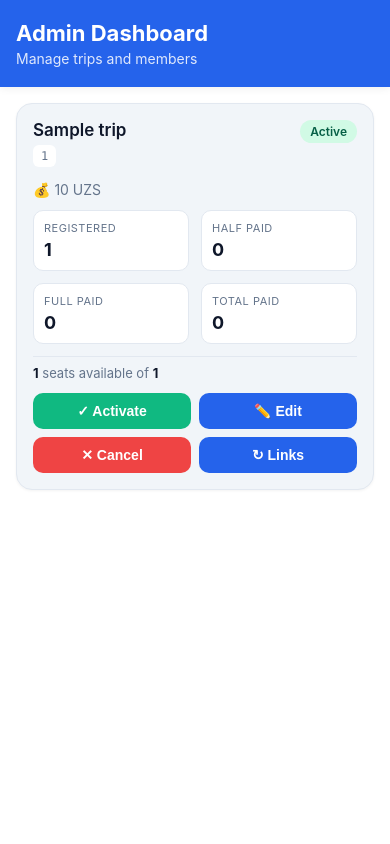
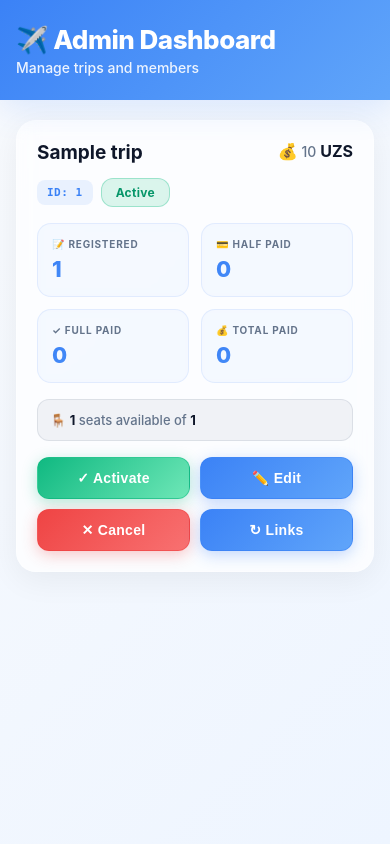
Before and after one commit to burkhon-n/Travel-Bot, a FastAPI app: page /admin in a window 390 px wide. Run offline with FastAPI, Linux system fonts and the light colour scheme; tables that the repository leaves empty hold one stand-in row (values such as "Sample post"); parts of the project's set-up code (start-up, migrations or seed data) failed here and were passed over; some libraries are stand-ins or nearby versions.

Commit message:
Refactor admin dashboard styles for improved aesthetics and responsiveness

```diff
--- a/templates/admin_dashboard.html
+++ b/templates/admin_dashboard.html
@@ -11,28 +11,34 @@
 
     :root {
       /* Force light theme regardless of Telegram or OS theme */
-      --tg-theme-bg-color: #ffffff !important;
+      --tg-theme-bg-color: #f8fafd !important;
       --tg-theme-text-color: #0f172a !important;
       --tg-theme-hint-color: #64748b !important;
-      --tg-theme-link-color: #2563eb !important;
-      --tg-theme-button-color: #2563eb !important;
+      --tg-theme-link-color: #3b82f6 !important;
+      --tg-theme-button-color: #3b82f6 !important;
       --tg-theme-button-text-color: #ffffff !important;
       --tg-theme-secondary-bg-color: #f1f5f9 !important;
 
-      --primary: #2563eb;
+      --primary: #3b82f6;
+      --primary-light: #60a5fa;
       --success: #10b981;
+      --success-light: #6ee7b7;
       --warning: #f59e0b;
+      --warning-light: #fbbf24;
       --danger: #ef4444;
-      --bg: #f8fafc;
+      --danger-light: #f87171;
+      --bg: #f8fafd;
       --surface: #ffffff;
       --text: #0f172a;
       --text-muted: #64748b;
       --border: #e2e8f0;
+      --glass-bg: rgba(255, 255, 255, 0.7);
+      --glass-border: rgba(255, 255, 255, 0.3);
     }
 
     body {
-      font-family: -apple-system, BlinkMacSystemFont, 'Segoe UI', Roboto, sans-serif;
-      background: var(--tg-theme-bg-color, var(--bg));
+      font-family: -apple-system, BlinkMacSystemFont, 'Segoe UI', Roboto, 'Helvetica Neue', sans-serif;
+      background: linear-gradient(135deg, var(--bg) 0%, #eef5ff 100%);
       color: var(--tg-theme-text-color, var(--text));
       min-height: 100vh;
       padding: 0;
@@ -42,39 +48,50 @@
     }
 
     .header {
-      background: var(--tg-theme-button-color, var(--primary));
+      background: linear-gradient(135deg, var(--primary) 0%, var(--primary-light) 100%);
       color: var(--tg-theme-button-text-color, #fff);
-      padding: 20px 16px;
+      padding: 24px 16px;
       position: sticky;
       top: 0;
       z-index: 100;
-      box-shadow: 0 2px 8px rgba(0,0,0,0.06);
+      box-shadow: 0 8px 32px rgba(59, 130, 246, 0.15);
+      backdrop-filter: blur(10px);
     }
 
     .header h1 {
-      font-size: 22px;
-      font-weight: 700;
+      font-size: 26px;
+      font-weight: 800;
       margin-bottom: 4px;
+      letter-spacing: -0.5px;
     }
 
     .header p {
       font-size: 14px;
-      opacity: 0.85;
+      opacity: 0.9;
+      font-weight: 500;
     }
 
     .container {
-      padding: 16px;
+      padding: 20px 16px;
       max-width: 100%;
+      padding-bottom: 40px;
     }
 
     .trip-card {
-      background: var(--tg-theme-secondary-bg-color, var(--surface));
-      border-radius: 16px;
-      padding: 16px;
-      margin-bottom: 12px;
-      box-shadow: 0 1px 3px rgba(0,0,0,0.05);
-      transition: transform 0.2s, box-shadow 0.2s;
-      border: 1px solid var(--border);
+      background: var(--glass-bg);
+      backdrop-filter: blur(10px);
+      border-radius: 20px;
+      padding: 20px;
+      margin-bottom: 16px;
+      box-shadow: 0 8px 32px rgba(0, 0, 0, 0.06);
+      border: 1.5px solid var(--glass-border);
+      transition: all 0.3s cubic-bezier(0.4, 0, 0.2, 1);
+    }
+
+    .trip-card:hover {
+      transform: translateY(-4px);
+      box-shadow: 0 12px 48px rgba(0, 0, 0, 0.1);
+      border-color: rgba(255, 255, 255, 0.5);
     }
 
     .trip-card:active {
@@ -85,104 +102,153 @@
       display: flex;
       justify-content: space-between;
       align-items: start;
-      margin-bottom: 12px;
+      margin-bottom: 16px;
+      gap: 12px;
     }
 
     .trip-name {
-      font-size: 17px;
-      font-weight: 600;
+      font-size: 19px;
+      font-weight: 700;
       color: var(--tg-theme-text-color, var(--text));
-      margin-bottom: 4px;
+      margin-bottom: 6px;
     }
 
     .trip-name a {
       color: inherit;
       text-decoration: none;
+      transition: color 0.2s;
+    }
+
+    .trip-name a:hover {
+      color: var(--primary);
+    }
+
+    .trip-meta {
+      display: flex;
+      flex-direction: column;
+      gap: 8px;
+    }
+
+    .group-id {
+      font-family: 'SF Mono', Monaco, monospace;
+      font-size: 11px;
+      background: rgba(59, 130, 246, 0.1);
+      padding: 6px 10px;
+      border-radius: 8px;
+      color: var(--primary);
+      display: inline-block;
+      font-weight: 600;
+      letter-spacing: 0.5px;
+    }
+
+    .trip-price {
+      font-size: 16px;
+      font-weight: 700;
+      color: var(--text);
+    }
+
+    .trip-price span {
+      color: var(--text-muted);
+      font-size: 14px;
+      font-weight: 500;
     }
 
     .badge {
       display: inline-flex;
       align-items: center;
-      padding: 4px 10px;
+      padding: 6px 14px;
       border-radius: 12px;
       font-size: 12px;
-      font-weight: 600;
+      font-weight: 700;
       text-transform: capitalize;
+      backdrop-filter: blur(8px);
+      letter-spacing: 0.3px;
     }
 
     .badge-active {
-      background: #d1fae5;
-      color: #065f46;
+      background: rgba(16, 185, 129, 0.15);
+      color: #059669;
+      border: 1px solid rgba(16, 185, 129, 0.3);
     }
 
     .badge-closed {
-      background: #fee2e2;
-      color: #991b1b;
+      background: rgba(239, 68, 68, 0.15);
+      color: #dc2626;
+      border: 1px solid rgba(239, 68, 68, 0.3);
     }
 
     .badge-cancelled {
-      background: #f3f4f6;
-      color: #374151;
+      background: rgba(107, 114, 128, 0.15);
+      color: #4b5563;
+      border: 1px solid rgba(107, 114, 128, 0.3);
     }
 
     .trip-stats {
       display: grid;
       grid-template-columns: repeat(2, 1fr);
       gap: 12px;
-      margin-bottom: 12px;
+      margin-bottom: 16px;
     }
 
     .stat-item {
-      background: var(--tg-theme-bg-color, #fff);
-      padding: 10px;
-      border-radius: 10px;
-      border: 1px solid var(--border);
+      background: rgba(59, 130, 246, 0.05);
+      padding: 14px;
+      border-radius: 14px;
+      border: 1px solid rgba(59, 130, 246, 0.1);
+      transition: all 0.2s;
+      backdrop-filter: blur(4px);
+    }
+
+    .stat-item:hover {
+      background: rgba(59, 130, 246, 0.08);
+      border-color: rgba(59, 130, 246, 0.2);
     }
 
     .stat-label {
-      font-size: 11px;
+      font-size: 10px;
       color: var(--tg-theme-hint-color, var(--text-muted));
       text-transform: uppercase;
-      letter-spacing: 0.5px;
-      margin-bottom: 4px;
+      letter-spacing: 0.8px;
+      margin-bottom: 6px;
+      font-weight: 700;
     }
 
     .stat-value {
-      font-size: 18px;
-      font-weight: 700;
-      color: var(--tg-theme-text-color, var(--text));
-    }
-
-    .group-id {
-      font-family: 'SF Mono', Monaco, monospace;
-      font-size: 12px;
-      background: var(--tg-theme-bg-color, #f1f5f9);
-      padding: 4px 8px;
-      border-radius: 6px;
-      color: var(--tg-theme-hint-color, var(--text-muted));
-      display: inline-block;
-      margin-bottom: 8px;
+      font-size: 22px;
+      font-weight: 800;
+      background: linear-gradient(135deg, var(--primary) 0%, var(--primary-light) 100%);
+      -webkit-background-clip: text;
+      -webkit-text-fill-color: transparent;
+      background-clip: text;
     }
 
     .action-grid {
       display: grid;
       grid-template-columns: repeat(2, 1fr);
-      gap: 8px;
+      gap: 10px;
     }
 
     .btn {
-      padding: 10px 14px;
-      border-radius: 10px;
+      padding: 12px 14px;
+      border-radius: 12px;
       font-size: 14px;
-      font-weight: 600;
+      font-weight: 700;
       border: none;
       cursor: pointer;
-      transition: all 0.2s;
+      transition: all 0.3s cubic-bezier(0.4, 0, 0.2, 1);
       text-align: center;
       display: flex;
       align-items: center;
       justify-content: center;
       gap: 6px;
+      letter-spacing: 0.3px;
+      text-transform: capitalize;
+      backdrop-filter: blur(4px);
+    }
+
+    .btn:hover {
+      transform: translateY(-2px);
+      box-shadow: 0 6px 20px rgba(0, 0, 0, 0.1);
     }
 
     .btn:active {
@@ -190,78 +256,125 @@
     }
 
     .btn-primary {
-      background: var(--tg-theme-button-color, var(--primary));
+      background: linear-gradient(135deg, var(--primary) 0%, var(--primary-light) 100%);
       color: var(--tg-theme-button-text-color, #fff);
+      box-shadow: 0 4px 15px rgba(59, 130, 246, 0.3);
+      border: 1px solid rgba(59, 130, 246, 0.5);
     }
 
-    .btn-secondary {
-      background: var(--tg-theme-secondary-bg-color, #f1f5f9);
-      color: var(--tg-theme-text-color, var(--text));
-      border: 1px solid var(--border);
+    .btn-primary:hover {
+      box-shadow: 0 8px 25px rgba(59, 130, 246, 0.4);
     }
 
     .btn-success {
-      background: var(--success);
+      background: linear-gradient(135deg, var(--success) 0%, var(--success-light) 100%);
       color: #fff;
+      box-shadow: 0 4px 15px rgba(16, 185, 129, 0.3);
+      border: 1px solid rgba(16, 185, 129, 0.5);
     }
 
-    .btn-warning {
-      background: var(--warning);
-      color: #fff;
+    .btn-success:hover {
+      box-shadow: 0 8px 25px rgba(16, 185, 129, 0.4);
     }
 
     .btn-danger {
-      background: var(--danger);
+      background: linear-gradient(135deg, var(--danger) 0%, var(--danger-light) 100%);
       color: #fff;
+      box-shadow: 0 4px 15px rgba(239, 68, 68, 0.3);
+      border: 1px solid rgba(239, 68, 68, 0.5);
+    }
+
+    .btn-danger:hover {
+      box-shadow: 0 8px 25px rgba(239, 68, 68, 0.4);
+    }
+
+    .btn:disabled {
+      opacity: 0.6;
+      cursor: not-allowed;
     }
 
     .seats-info {
       font-size: 13px;
       color: var(--tg-theme-hint-color, var(--text-muted));
-      margin-top: 8px;
-      padding-top: 8px;
-      border-top: 1px solid var(--border);
+      margin-top: 12px;
+      padding: 12px;
+      border-radius: 12px;
+      background: rgba(100, 116, 139, 0.08);
+      border: 1px solid rgba(100, 116, 139, 0.15);
+      font-weight: 500;
     }
 
     .seats-info strong {
-      color: var(--tg-theme-text-color, var(--text));
+      color: var(--text);
+      font-weight: 700;
     }
 
     @keyframes fadeIn {
-      from { opacity: 0; transform: translateY(10px); }
-      to { opacity: 1; transform: translateY(0); }
+      from {
+        opacity: 0;
+        transform: translateY(12px);
+      }
+      to {
+        opacity: 1;
+        transform: translateY(0);
+      }
+    }
+
+    @keyframes slideUp {
+      from {
+        opacity: 0;
+        transform: translateY(20px);
+      }
+      to {
+        opacity: 1;
+        transform: translateY(0);
+      }
     }
 
     .trip-card {
-      animation: fadeIn 0.3s ease-out;
+      animation: slideUp 0.4s ease-out;
     }
+
+    .trip-card:nth-child(1) { animation-delay: 0.05s; }
+    .trip-card:nth-child(2) { animation-delay: 0.1s; }
+    .trip-card:nth-child(3) { animation-delay: 0.15s; }
+    .trip-card:nth-child(n+4) { animation-delay: 0.2s; }
 
     .loading {
       text-align: center;
-      padding: 40px 20px;
+      padding: 60px 20px;
       color: var(--tg-theme-hint-color, var(--text-muted));
+      font-size: 16px;
+      font-weight: 500;
     }
 
     .empty-state {
       text-align: center;
-      padding: 60px 20px;
+      padding: 80px 20px;
     }
 
     .empty-state-icon {
-      font-size: 48px;
-      margin-bottom: 12px;
-      opacity: 0.5;
+      font-size: 64px;
+      margin-bottom: 16px;
+      opacity: 0.6;
+      animation: float 3s ease-in-out infinite;
+    }
+
+    @keyframes float {
+      0%, 100% { transform: translateY(0px); }
+      50% { transform: translateY(-12px); }
     }
 
     .empty-state-text {
       color: var(--tg-theme-hint-color, var(--text-muted));
-      font-size: 15px;
+      font-size: 16px;
+      font-weight: 500;
     }
   </style>
 </head>
 <body>
   <div class="header">
-    <h1>Admin Dashboard</h1>
+    <h1>✈️ Admin Dashboard</h1>
     <p>Manage trips and members</p>
   </div>
 
@@ -269,44 +382,46 @@
     {% for t in trips %}
     <div class="trip-card">
       <div class="trip-header">
-        <div>
+        <div class="trip-meta">
           <div class="trip-name">
             <a href="/admin/trip/{{ t.id }}">{{ t.name }}</a>
           </div>
-          <span class="group-id">{{ t.group_id }}</span>
-          <div style="margin-top: 6px; font-size: 14px; color: var(--tg-theme-hint-color, #64748b);">
-            💰 {{ "{:,}".format(t.price) }} UZS
+          <div style="display: flex; gap: 8px; align-items: center; flex-wrap: wrap;">
+            <span class="group-id">ID: {{ t.group_id }}</span>
+            <span class="badge badge-{{ t.status }}">{{ t.status }}</span>
           </div>
         </div>
-        <span class="badge badge-{{ t.status }}">{{ t.status }}</span>
+        <div class="trip-price">
+          💰 <span>{{ "{:,}".format(t.price) }}</span> UZS
+        </div>
       </div>
 
       <div class="trip-stats">
         <div class="stat-item">
-          <div class="stat-label">Registered</div>
+          <div class="stat-label">📝 Registered</div>
           <div class="stat-value">{{ t.registered }}</div>
         </div>
         <div class="stat-item">
-          <div class="stat-label">Half Paid</div>
+          <div class="stat-label">💳 Half Paid</div>
           <div class="stat-value">{{ t.half_paid }}</div>
         </div>
         <div class="stat-item">
-          <div class="stat-label">Full Paid</div>
+          <div class="stat-label">✓ Full Paid</div>
           <div class="stat-value">{{ t.full_paid }}</div>
         </div>
         <div class="stat-item">
-          <div class="stat-label">Total Paid</div>
+          <div class="stat-label">💰 Total Paid</div>
           <div class="stat-value">{{ t.paid }}</div>
         </div>
       </div>
 
       {% if t.participant_limit %}
       <div class="seats-info">
-        <strong>{{ t.seats if t.seats is not none else (t.participant_limit - t.paid) }}</strong> seats available of <strong>{{ t.participant_limit }}</strong>
+        🪑 <strong>{{ t.seats if t.seats is not none else (t.participant_limit - t.paid) }}</strong> seats available of <strong>{{ t.participant_limit }}</strong>
       </div>
       {% endif %}
 
-      <div class="action-grid" style="margin-top: 12px;">
+      <div class="action-grid" style="margin-top: 16px;">
         <button class="btn btn-success js-trip-status" data-trip-id="{{ t.id }}" data-status="active">✓ Activate</button>
         <button class="btn btn-primary" onclick="window.location.href='/admin/trip/{{ t.id }}/edit'">✏️ Edit</button>
         <button class="btn btn-danger js-trip-status" data-trip-id="{{ t.id }}" data-status="cancelled">✕ Cancel</button>
@@ -328,13 +443,13 @@
       if (!hasInitData && !hasTelegramUser) {
         document.body.innerHTML = `
           <div style="min-height: 100vh; display: flex; align-items: center; justify-content: center; padding: 20px; background: linear-gradient(135deg, #fee2e2 0%, #fef3c7 100%); font-family: -apple-system, BlinkMacSystemFont, 'Segoe UI', Roboto, sans-serif;">
-            <div style="max-width: 400px; background: white; border-radius: 20px; padding: 40px 30px; text-align: center; box-shadow: 0 20px 60px rgba(0,0,0,0.15);">
-              <div style="font-size: 64px; margin-bottom: 20px;">🔒</div>
+            <div style="max-width: 400px; background: white; border-radius: 24px; padding: 40px 30px; text-align: center; box-shadow: 0 20px 60px rgba(0,0,0,0.15); backdrop-filter: blur(10px);">
+              <div style="font-size: 64px; margin-bottom: 20px; animation: float 3s ease-in-out infinite;">🔒</div>
               <h1 style="font-size: 24px; font-weight: 800; margin-bottom: 12px; color: #0f172a;">Admin Access Required</h1>
-              <p style="color: #64748b; margin-bottom: 24px;">Admin dashboard can only be accessed through Telegram bot.</p>
-              <div style="background: #f1f5f9; border-radius: 12px; padding: 20px; margin-bottom: 20px; text-align: left;">
-                <div style="font-weight: 700; margin-bottom: 12px;">📱 For Admins:</div>
-                <div style="color: #475569; font-size: 14px; line-height: 1.8;">
+              <p style="color: #64748b; margin-bottom: 24px; font-size: 15px; line-height: 1.6;">Admin dashboard can only be accessed through Telegram bot.</p>
+              <div style="background: rgba(59, 130, 246, 0.08); border-radius: 16px; padding: 20px; margin-bottom: 20px; text-align: left; border: 1.5px solid rgba(59, 130, 246, 0.2);">
+                <div style="font-weight: 700; margin-bottom: 12px; color: #0f172a;">📱 For Admins:</div>
+                <div style="color: #475569; font-size: 14px; line-height: 1.8; font-weight: 500;">
                   1. Open bot in <strong>Telegram</strong><br>
                   2. Send <strong>/admin</strong> command<br>
                   3. Tap "Open Admin Dashboard"
@@ -342,6 +457,12 @@
               </div>
             </div>
           </div>
+          <style>
+            @keyframes float {
+              0%, 100% { transform: translateY(0px); }
+              50% { transform: translateY(-12px); }
+            }
+          </style>
         `;
         throw new Error('Not in Telegram WebApp - initData missing');
       }
@@ -352,8 +473,8 @@
     try {
       tg?.ready();
       tg?.expand();
-  tg?.setHeaderColor('#f8fafc');
-      tg?.setBackgroundColor('#f8fafc');
+      tg?.setHeaderColor('#f8fafd');
+      tg?.setBackgroundColor('#f8fafd');
     } catch(e) {}
 
     async function postJSON(url, body) {
@@ -393,24 +514,52 @@
         t.disabled = true;
         window.Telegram?.WebApp?.HapticFeedback?.impactOccurred('light');
 
+        // Add loading animation
+        t.style.opacity = '0.7';
+        const loadingSpinner = document.createElement('span');
+        loadingSpinner.style.cssText = 'display: inline-block; animation: spin 0.8s linear infinite;';
+        loadingSpinner.innerHTML = '⏳';
+
         if (t.matches('.js-trip-status')) {
           await postJSON(`/admin/api/trip/${t.dataset.tripId}/status`, {
             status: t.dataset.status
           });
-          toast('Status updated successfully', 'success');
-          setTimeout(() => location.reload(), 500);
+          toast('✓ Status updated successfully', 'success');
+          setTimeout(() => location.reload(), 600);
         }
 
         if (t.matches('.js-regen')) {
           await postJSON(`/admin/api/trip/${t.dataset.tripId}/regenerate-links`, {});
-          toast('Links regenerated successfully', 'success');
-          setTimeout(() => location.reload(), 500);
+          toast('✓ Links regenerated successfully', 'success');
+          setTimeout(() => location.reload(), 600);
         }
       } catch(err) {
-        toast(err.message || 'Error occurred', 'error');
+        toast('✗ ' + (err.message || 'Error occurred'), 'error');
         t.disabled = originalDisabled;
+        t.style.opacity = '1';
       }
     });
+
+    // Add smooth scroll behavior
+    document.querySelectorAll('a[href^="/admin/trip/"]').forEach(link => {
+      link.addEventListener('click', () => {
+        window.Telegram?.WebApp?.HapticFeedback?.impactOccurred('medium');
+      });
+    });
+
+    // Add style for spinner animation
+    const style = document.createElement('style');
+    style.innerHTML = `
+      @keyframes spin {
+        from { transform: rotate(0deg); }
+        to { transform: rotate(360deg); }
+      }
+      @keyframes float {
+        0%, 100% { transform: translateY(0px); }
+        50% { transform: translateY(-12px); }
+      }
+    `;
+    document.head.appendChild(style);
   </script>
 </body>
 </html>
```
